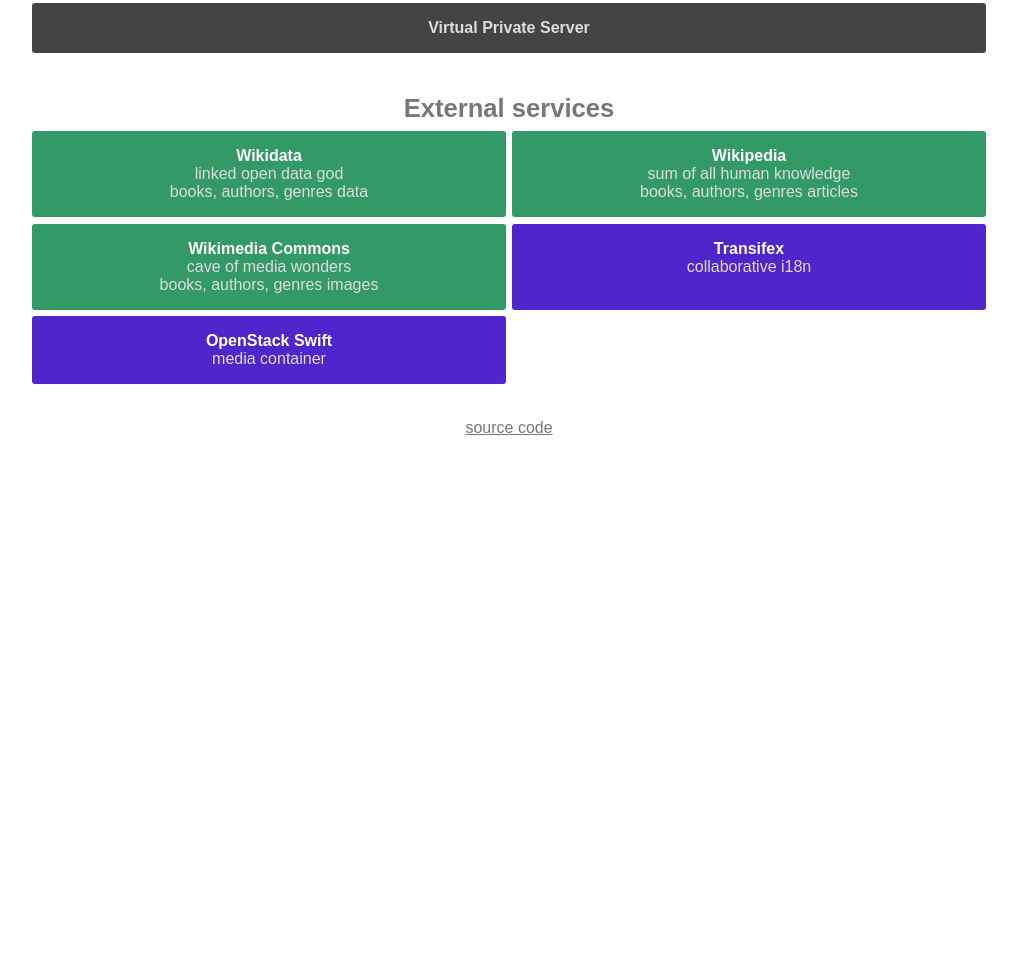
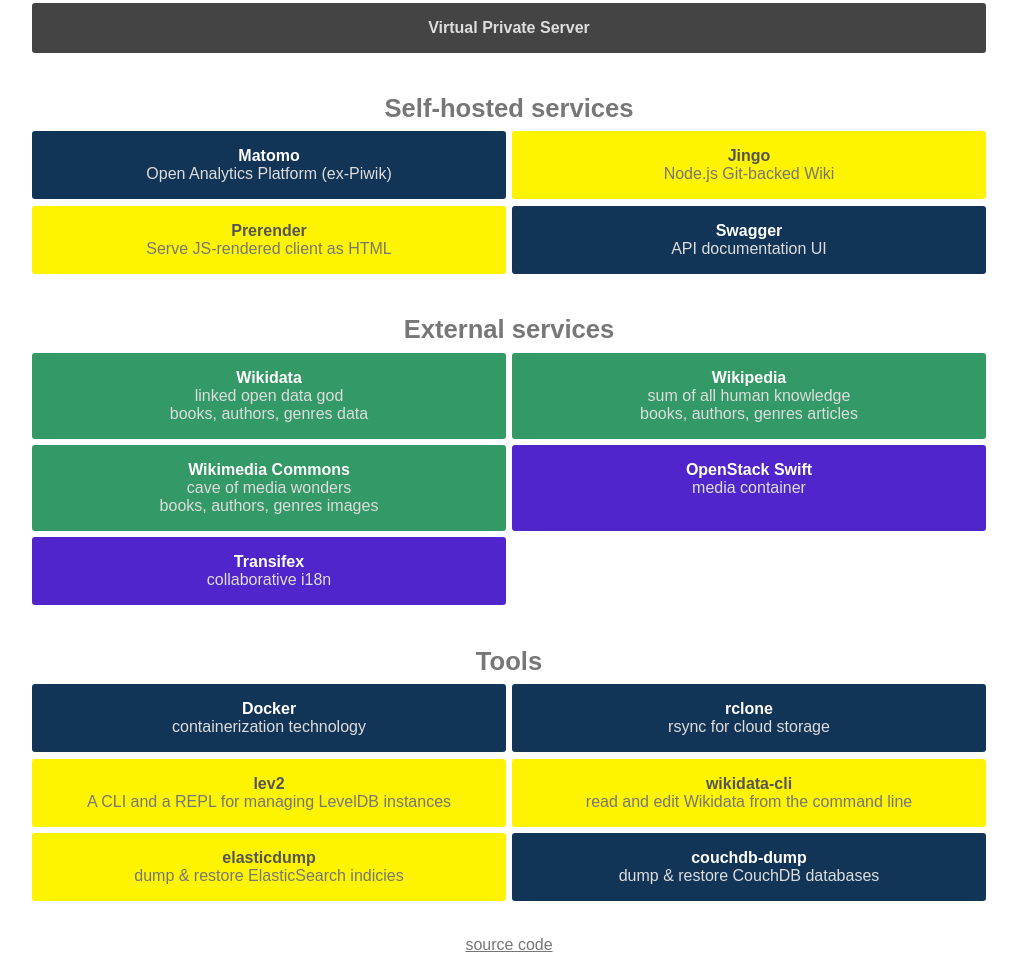
Before and after one commit to inventaire/stack, a website: page stack.html in a window 1280 px wide. Shown: the part 1328-2306 px from the top of the page, without its empty margins (131-1148 px from the left). Before the commit the page ends 1789 px from the top, so only its background shows below. Drawn offline with nearby package versions, Linux system fonts and the light colour scheme; files that its build step writes are made by us from their sources.

Commit message:
added self-hosted services and tools

```diff
--- a/stack.html
+++ b/stack.html
@@ -193,6 +193,30 @@
       <span class="name">Virtual Private Server</span>
     </a>
 
+    <section id="self-hosted">
+      <header>
+        <h2>Self-hosted services</h2>
+      </header>
+      <div class="row wrap flex-1">
+        <a href="https://matomo.org/" class="box">
+          <span class="name">Matomo</span>
+          <span class="legend">Open Analytics Platform (ex-Piwik)</span>
+        </a>
+        <a href="https://github.com/inventaire/jingo/" class="box js">
+          <span class="name">Jingo</span>
+          <span class="legend">Node.js Git-backed Wiki</span>
+        </a>
+        <a href="https://github.com/inventaire/prerender/" class="box js">
+          <span class="name">Prerender</span>
+          <span class="legend">Serve JS-rendered client as HTML</span>
+        </a>
+        <a href="https://github.com/inventaire/inventaire-api" class="box">
+          <span class="name">Swagger</span>
+          <span class="legend">API documentation UI</span>
+        </a>
+      </div>
+    </section>
+
     <section id="externals">
       <header>
         <h2>External services</h2>
@@ -213,15 +237,47 @@
           <span class="legend">cave of media wonders</span>
           <span class="legend">books, authors, genres images</span>
         </a>
+        <a href="https://en.wikipedia.org/wiki/OpenStack_Swift" class="box media-container">
+          <span class="name">OpenStack Swift</span>
+          <span class="legend">media container</span>
+        </a>
         <a href="https://transifex.com/inventaire" class="box media-container">
           <span class="name">Transifex</span>
           <span class="legend">collaborative i18n</span>
         </a>
-        <a href="https://en.wikipedia.org/wiki/OpenStack_Swift" class="box media-container">
-          <span class="name">OpenStack Swift</span>
-          <span class="legend">media container</span>
+        <div class="box placeholder"></div>
+      </div>
+    </section>
+
+    <section id="tools">
+      <header>
+        <h2>Tools</h2>
+      </header>
+      <div class="row wrap flex-1">
+        <a href="https://www.docker.com/" class="box tool">
+          <span class="name">Docker</span>
+          <span class="legend">containerization technology</span>
         </a>
-        <div class="box placeholder"></div>
+        <a href="https://rclone.org/" class="box tool">
+          <span class="name">rclone</span>
+          <span class="legend">rsync for cloud storage</span>
+        </a>
+        <a href="https://github.com/maxlath/lev2" class="box tool js">
+          <span class="name">lev2</span>
+          <span class="legend">A CLI and a REPL for managing LevelDB instances</span>
+        </a>
+        <a href="https://github.com/maxlath/wikidata-cli" class="box tool js">
+          <span class="name">wikidata-cli</span>
+          <span class="legend">read and edit Wikidata from the command line </span>
+        </a>
+        <a href="https://github.com/taskrabbit/elasticsearch-dump" class="box tool js">
+          <span class="name">elasticdump</span>
+          <span class="legend">dump & restore ElasticSearch indicies</span>
+        </a>
+        <a href="https://github.com/maxlath/couchdb-dump" class="box tool">
+          <span class="name">couchdb-dump</span>
+          <span class="legend">dump & restore CouchDB databases</span>
+        </a>
       </div>
     </section>
 
--- a/stack.scss
+++ b/stack.scss
@@ -161,7 +161,7 @@
   margin-top: 1em;
 }
 
-#externals{
+#self-hosted, #externals, #tools{
   .box{
     min-width: 18em;
     flex: 1 0 0;
```
